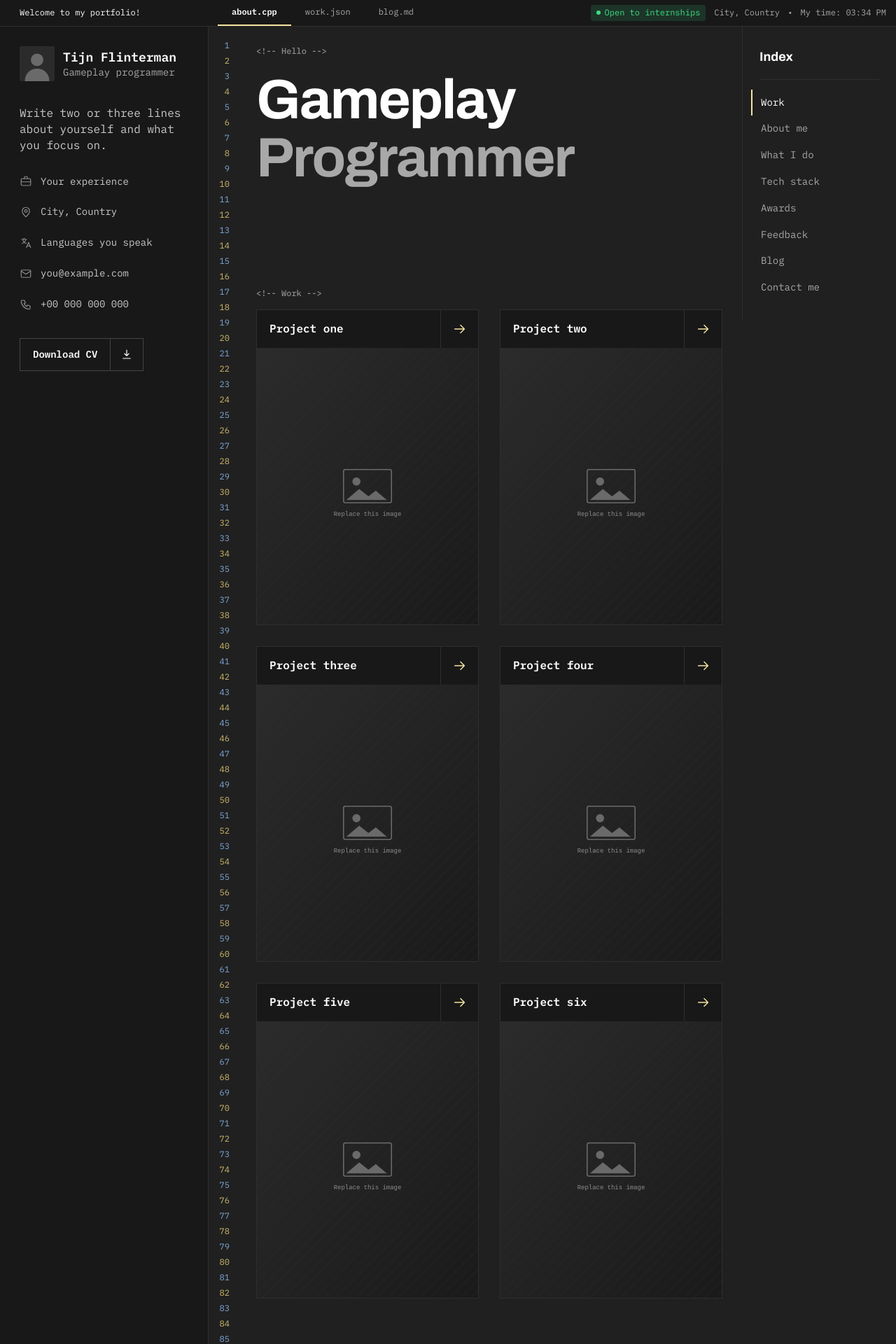
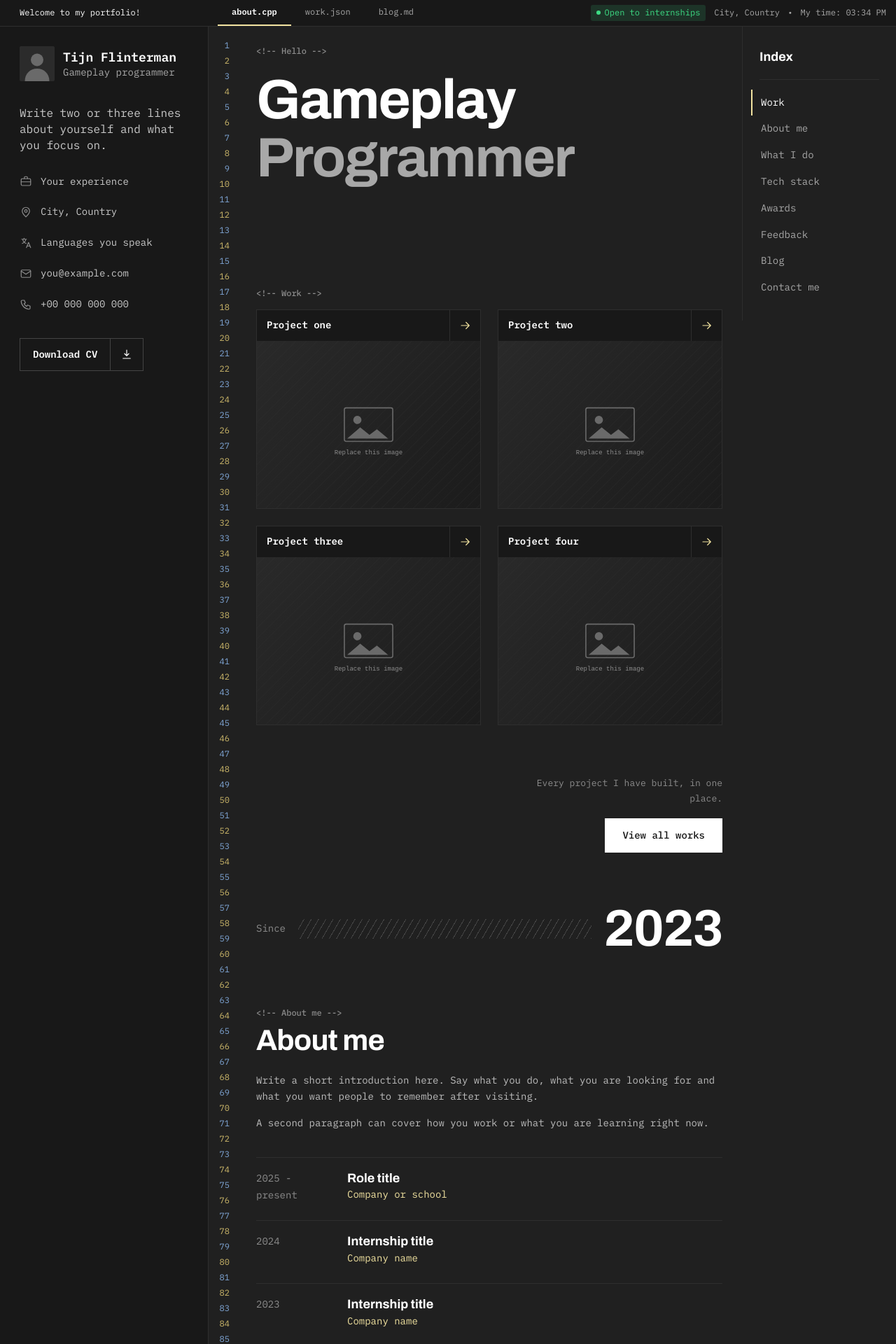
Before and after one commit to TijnFlinterman/tijnflinterman.github.io, a Jekyll site: the page built from index.html, in a window 1280 px wide. Shown: the top 1920 px of the page at 70% size. Built offline with Jekyll 4.4.1, drawn with Linux system fonts in a browser that asks for light colours.

Commit message:
# [ADD] smaller project tabs

```diff
--- a/assets/css/style.css
+++ b/assets/css/style.css
@@ -125,13 +125,14 @@ p { margin: 0; }
 .display + .block { margin-top: clamp(56px, 11vw, 150px); }
 
 /* ---------- Cards ---------- */
-.cards { display: grid; grid-template-columns: repeat(2, minmax(0, 1fr)); gap: 30px; margin-top: 12px; }
+.cards { display: grid; grid-template-columns: repeat(auto-fill, minmax(min(100%, 300px), 1fr)); gap: 24px; margin-top: 12px; }
+.cards--two { grid-template-columns: repeat(2, minmax(0, 1fr)); }
 .card { display: block; border: 1px solid var(--line); background: var(--bg-2); }
-.card-head { display: flex; align-items: stretch; justify-content: space-between; height: 54px; }
-.card-title { display: flex; align-items: center; padding: 0 18px; font-size: 16px; font-weight: 600; color: var(--strong); min-width: 0; overflow: hidden; text-overflow: ellipsis; white-space: nowrap; }
-.card-go { display: flex; align-items: center; justify-content: center; width: 54px; border-left: 1px solid var(--line); color: var(--accent); }
-.card-go .ic { width: 22px; height: 22px; transition: transform .2s; }
-.card-media { display: block; overflow: hidden; aspect-ratio: 4 / 5; background: var(--line); }
+.card-head { display: flex; align-items: stretch; justify-content: space-between; height: 44px; }
+.card-title { display: flex; align-items: center; padding: 0 14px; font-size: 14px; font-weight: 600; color: var(--strong); min-width: 0; overflow: hidden; text-overflow: ellipsis; white-space: nowrap; }
+.card-go { display: flex; align-items: center; justify-content: center; width: 44px; border-left: 1px solid var(--line); color: var(--accent); }
+.card-go .ic { width: 18px; height: 18px; transition: transform .2s; }
+.card-media { display: block; overflow: hidden; aspect-ratio: 4 / 3; background: var(--line); }
 .card-media img { width: 100%; height: 100%; object-fit: cover; }
 .card:hover, .card:focus-visible { border-color: var(--accent); }
 .card:hover .card-go .ic { transform: translateX(4px); }
@@ -238,10 +239,10 @@ p { margin: 0; }
 }
 
 @media (max-width: 800px) {
-  .cards, .gallery { grid-template-columns: minmax(0, 1fr); gap: 20px; }
+  .cards { grid-template-columns: minmax(0, 1fr); gap: 16px; }
+  .gallery { grid-template-columns: minmax(0, 1fr); gap: 20px; }
   .gallery img:nth-child(3n) { grid-column: auto; }
   .page { padding: 20px 18px 48px; }
-  .card-media { aspect-ratio: 4 / 4.4; }
   .timeline li, .skills > div, .posts a { grid-template-columns: minmax(0, 1fr); gap: 2px; }
   .posts time { grid-row: auto; }
   .info { gap: 16px 36px; }
@@ -332,3 +333,11 @@ button.btn-outline { font: inherit; font-size: 13px; background: none; cursor: p
   .rule { height: 18px; }
 }
 @media (prefers-reduced-motion: reduce) { .pc-link .ic { transition: none; } }
+
+.view-all { display: flex; flex-direction: column; align-items: flex-end; gap: 16px; margin-top: clamp(40px, 6vw, 72px); text-align: right; }
+.view-all p { max-width: 34ch; font-size: 13px; color: var(--muted); }
+.view-all .btn-solid { display: inline-block; width: auto; padding: 12px 24px; }
+@media (max-width: 800px) {
+  .view-all { align-items: stretch; text-align: left; }
+  .view-all .btn-solid { text-align: center; }
+}
--- a/index.html
+++ b/index.html
@@ -13,18 +13,19 @@ title_b: Programmer
 
     <section id="work" class="block">
       <p class="note">&lt;!-- Work --&gt;</p>
-      <ul class="cards">
+      <ul class="cards cards--two">
         {%- assign shown = 0 -%}
         {%- for pr in all -%}
-          {%- if shown < 6 -%}
+          {%- if shown < 4 -%}
             {%- include card.html project=pr -%}
             {%- assign shown = shown | plus: 1 -%}
           {%- endif -%}
         {%- endfor -%}
       </ul>
-      {%- if all.size > 6 -%}
-      <p class="more-row"><a class="btn-outline" href="{{ '/work/' | relative_url }}">All projects</a></p>
-      {%- endif -%}
+      <div class="view-all">
+        <p>Every project I have built, in one place.</p>
+        <a class="btn-solid" href="{{ '/work/' | relative_url }}">View all works</a>
+      </div>
     </section>
 
     <div class="rule-row block" role="group" aria-label="Since {{ p.since }}">
```
